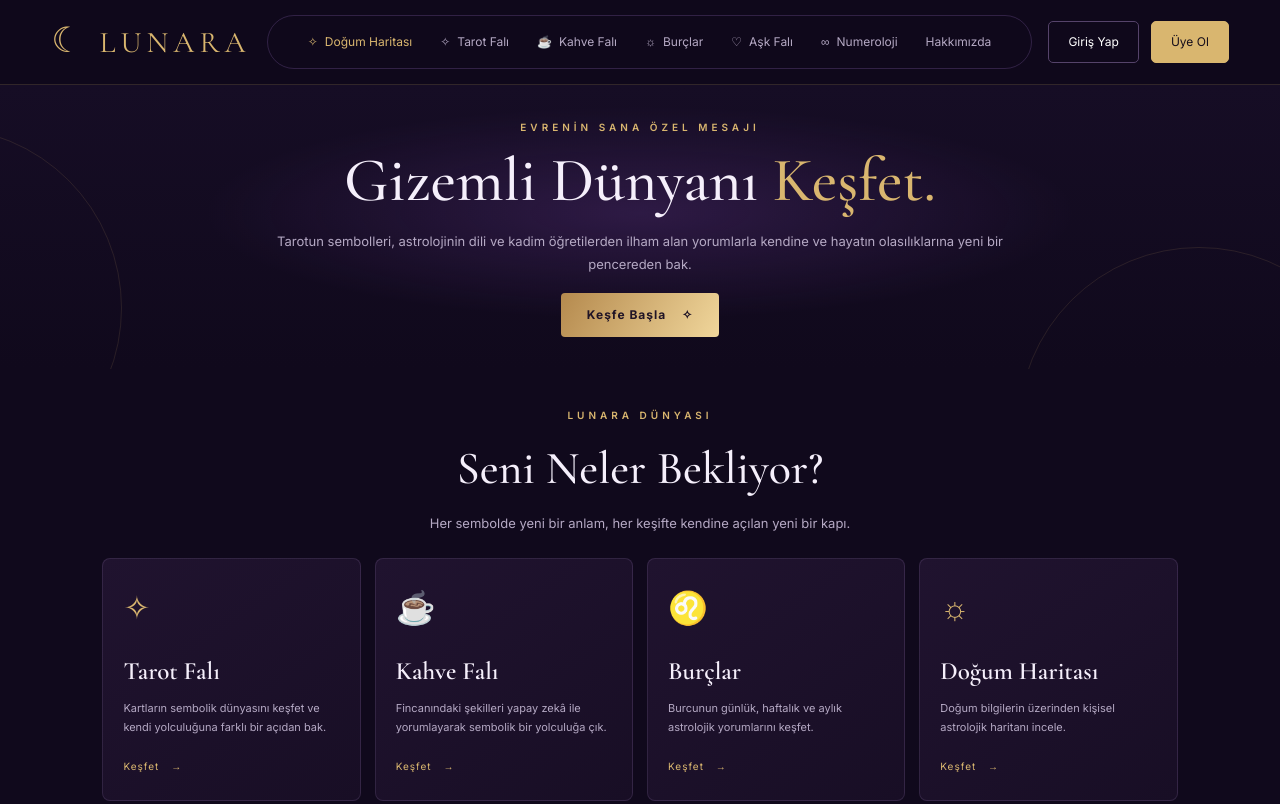
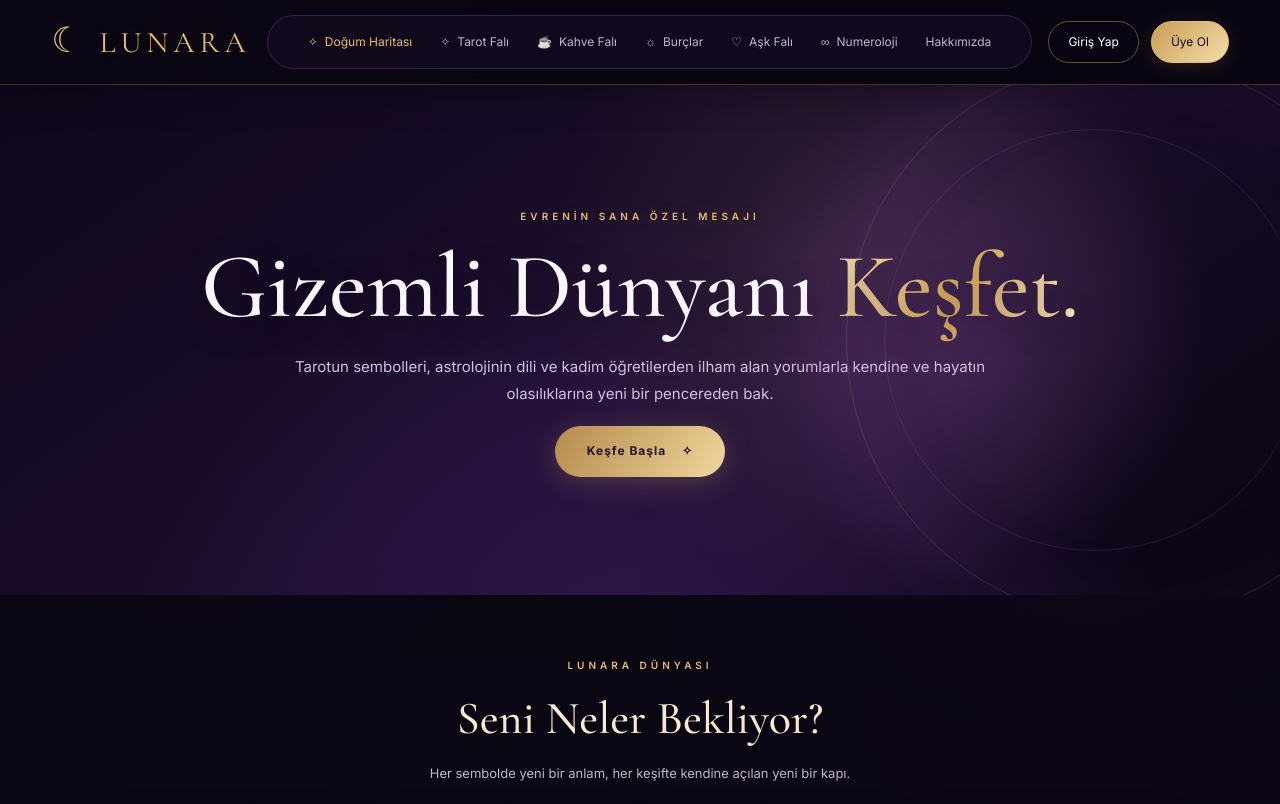
Before and after one commit to 1yoldasisik/lunara-ai, a website: page public/index.html in a window 1280 px wide. Shown: the top 804 px of the page. Drawn offline with nearby package versions, Linux system fonts and the light colour scheme; no server answers.

Commit message:
Add Lunara Premium Night theme CSS

```diff
--- a/public/style.css
+++ b/public/style.css
@@ -1034,3 +1034,166 @@ button { cursor: pointer; }
 .admin-member-form input,.admin-user-search{width:100%;padding:12px;border:1px solid var(--border,#47345b);border-radius:10px;background:var(--panel,#1b1029);color:var(--text,#f5effb)}
 .admin-user-search{margin:8px 0 14px}
 .admin-member-management [hidden]{display:none!important}
+
+
+/* LUNARA PREMIUM NIGHT THEME — 2026-11-21 */
+:root {
+  --bg: #090511;
+  --panel: #170d26;
+  --purple: #b77cff;
+  --gold: #e4bd72;
+  --text: #fbf5ff;
+  --muted: #c2b4d3;
+}
+body {
+  background:
+    radial-gradient(ellipse at 15% 0%, rgba(100,45,147,.18), transparent 32%),
+    radial-gradient(ellipse at 85% 18%, rgba(67,28,117,.14), transparent 34%),
+    #090511;
+}
+.header {
+  background: rgba(10,5,18,.88);
+  backdrop-filter: blur(18px);
+  border-bottom: 1px solid rgba(228,189,114,.25);
+  box-shadow: 0 10px 35px rgba(0,0,0,.24);
+}
+.logo { text-shadow: 0 0 24px rgba(228,189,114,.16); }
+.header .nav {
+  border-color: rgba(183,124,255,.22);
+  background: rgba(25,13,39,.55);
+}
+.header .nav a:hover,
+.header .nav a[aria-current="page"] {
+  color: #f7dfac;
+  background: linear-gradient(135deg,rgba(140,76,196,.28),rgba(228,189,114,.12));
+}
+.login-btn, .register-btn { border-radius: 999px; transition: .2s ease; }
+.login-btn { border-color: rgba(228,189,114,.4); }
+.login-btn:hover { border-color: var(--gold); background: rgba(228,189,114,.08); }
+.register-btn {
+  background: linear-gradient(135deg,#c99b55,#f4dfaa);
+  box-shadow: 0 4px 20px rgba(228,189,114,.14);
+}
+.hero {
+  min-height: clamp(360px, 46vw, 510px);
+  padding: 70px 24px 64px;
+  background:
+    radial-gradient(circle at 75% 48%, rgba(168,83,222,.23), transparent 25%),
+    radial-gradient(circle at 68% 35%, rgba(228,189,114,.11), transparent 36%),
+    radial-gradient(ellipse at 50% 115%, rgba(106,49,159,.32), transparent 58%),
+    linear-gradient(145deg,#10071b 0%,#1a0d2b 52%,#090511 100%);
+}
+.hero::before {
+  width: min(560px,80vw); height: min(560px,80vw);
+  left: auto; top: 50%; right: -10%;
+  transform: translateY(-50%);
+  border-color: rgba(228,189,114,.17);
+  box-shadow: inset 0 0 90px rgba(167,93,218,.08),0 0 100px rgba(139,68,196,.1);
+}
+.hero::after {
+  width: min(420px,70vw); height: min(420px,70vw);
+  bottom: auto; right: -2%; top: 50%;
+  transform: translateY(-50%);
+  border-color: rgba(183,124,255,.15);
+}
+.hero .eyebrow { text-shadow: 0 0 16px rgba(228,189,114,.25); }
+.hero h1 {
+  font-size: clamp(58px,8vw,92px);
+  text-shadow: 0 8px 35px rgba(0,0,0,.4);
+}
+.hero h1 span {
+  background: linear-gradient(110deg,#f7e3b5,#d7a85c,#f8e9c7);
+  -webkit-background-clip: text; background-clip: text; color: transparent;
+}
+.hero-description { color: #d0c2df; font-size: 15px; line-height: 1.85; }
+.hero .gold-btn {
+  border-radius: 999px;
+  padding: 15px 32px;
+  box-shadow: 0 5px 28px rgba(228,189,114,.22);
+}
+.hero .gold-btn:hover { box-shadow: 0 10px 42px rgba(228,189,114,.32); }
+.discover.section {
+  position: relative;
+  padding-top: 62px;
+  background: linear-gradient(180deg,rgba(10,5,18,.1),rgba(18,9,29,.55));
+}
+.section-heading h2 { color: #f7e8ce; }
+.cards { gap: 18px; }
+.feature-card {
+  position: relative;
+  isolation: isolate;
+  overflow: hidden;
+  min-height: 225px;
+  border-radius: 18px;
+  border-color: rgba(183,124,255,.24);
+  background:
+    radial-gradient(circle at 100% 0%,rgba(166,95,219,.15),transparent 45%),
+    linear-gradient(145deg,rgba(36,20,53,.92),rgba(17,9,28,.96));
+  box-shadow: 0 12px 32px rgba(0,0,0,.18),inset 0 1px rgba(255,255,255,.035);
+  transition: transform .28s,border-color .28s,box-shadow .28s;
+}
+.feature-card::after {
+  content: "✧";
+  position: absolute; z-index: -1;
+  right: 16px; bottom: -24px;
+  color: rgba(228,189,114,.08);
+  font-size: 100px;
+  line-height: 1;
+}
+.feature-card:hover {
+  transform: translateY(-7px);
+  border-color: rgba(228,189,114,.7);
+  background:
+    radial-gradient(circle at 100% 0%,rgba(166,95,219,.22),transparent 45%),
+    linear-gradient(145deg,#2a1740,#130a21);
+  box-shadow: 0 18px 44px rgba(76,35,115,.25),0 0 0 1px rgba(228,189,114,.08);
+}
+.card-icon {
+  display: inline-flex; align-items: center; justify-content: center;
+  width: 58px; height: 58px; margin-bottom: 15px;
+  border-radius: 16px;
+  border: 1px solid rgba(228,189,114,.26);
+  background: linear-gradient(145deg,rgba(183,124,255,.16),rgba(228,189,114,.06));
+  color: #f0d39a;
+  text-shadow: 0 0 18px rgba(228,189,114,.28);
+}
+.feature-card h3 { color: #f8edda; font-size: 27px; }
+.feature-card p { color: #c7b7d7; font-size: 12px; line-height: 1.75; }
+.card-link { color: #e4bd72; font-size: 11px; }
+.footer {
+  background: rgba(10,5,18,.75);
+  border-top-color: rgba(228,189,114,.2);
+}
+.auth-modal, .admin-modal, .analysis-modal, .member-modal {
+  border-color: rgba(228,189,114,.38);
+  background:
+    radial-gradient(ellipse at top right,rgba(144,73,190,.16),transparent 44%),
+    linear-gradient(145deg,#241431,#100819);
+  box-shadow: 0 28px 100px rgba(0,0,0,.72),0 0 40px rgba(100,43,145,.12);
+}
+.auth-modal input, .analysis-fields input, .analysis-fields select, .analysis-fields textarea {
+  border-color: rgba(183,124,255,.24);
+  background: rgba(9,5,17,.82);
+}
+.auth-modal input:focus, .analysis-fields input:focus,
+.analysis-fields select:focus, .analysis-fields textarea:focus {
+  border-color: var(--gold);
+  box-shadow: 0 0 0 3px rgba(228,189,114,.08);
+}
+.analysis-result-content, .history-item, .member-history-item,
+.admin-analysis-detail, .account-action-panel {
+  border-color: rgba(228,189,114,.16);
+}
+@media (max-width:900px) {
+  .hero { padding: 55px 22px; }
+  .hero::before { right: -28%; }
+}
+@media (max-width:600px) {
+  .hero { min-height: 340px; padding: 46px 18px 40px; }
+  .hero::before { width: 340px;height:340px;right:-220px;opacity:.7; }
+  .hero::after { width:280px;height:280px;right:-190px;opacity:.6; }
+  .hero h1 { font-size: clamp(44px,12vw,60px); }
+  .hero-description { font-size: 12px;max-width: 420px; }
+  .feature-card { border-radius: 14px; }
+  .card-icon { width: 48px;height:48px;border-radius:13px;font-size:23px; }
+}
```
